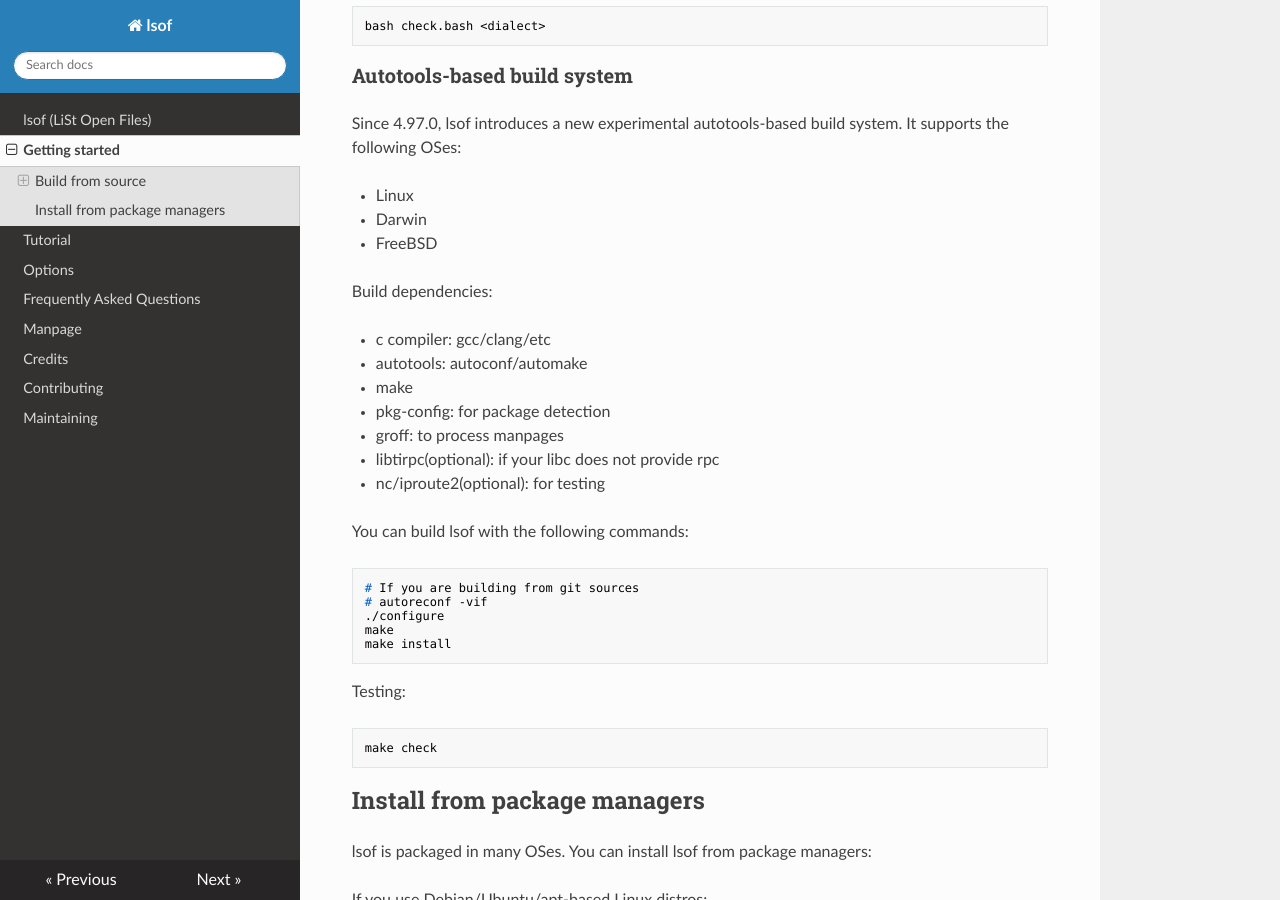
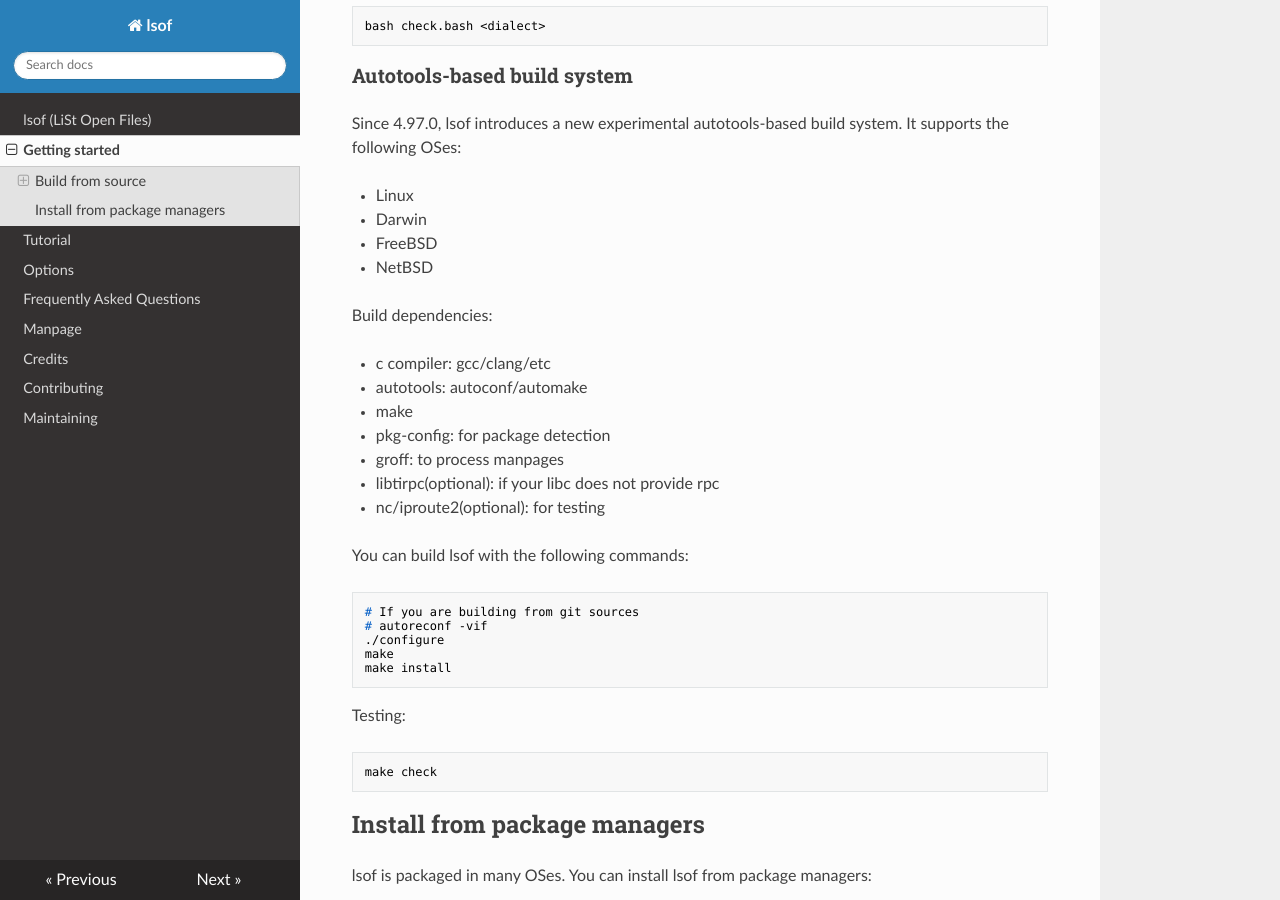
Before and after one commit to lsof-org/lsof, an MkDocs documentation site: the page built from docs/getting-started.md, in a window 1280 px wide and 900 px high, scrolled down 1146 px. Built offline with MkDocs 1.6.1, drawn with Linux system fonts in a browser that asks for light colours; nearby versions of some CDN libraries.

Commit message:
Add NetBSD to supported OS of autotools

```diff
--- a/docs/getting-started.md
+++ b/docs/getting-started.md
@@ -50,6 +50,7 @@
 - Linux
 - Darwin
 - FreeBSD
+- NetBSD
 
 Build dependencies:
 
```
